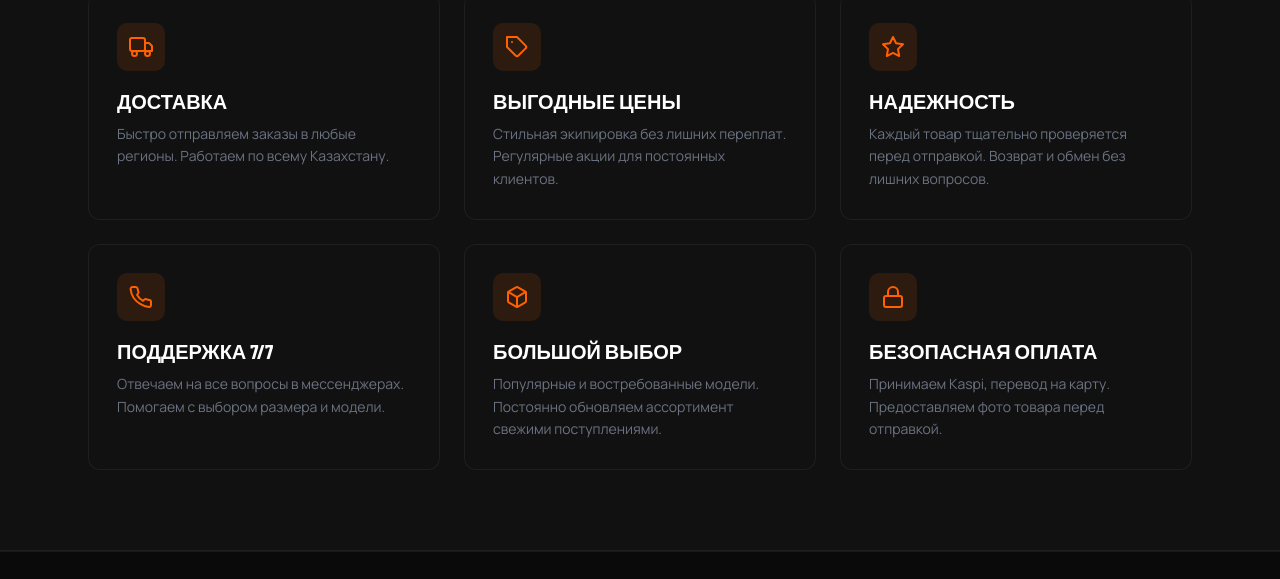
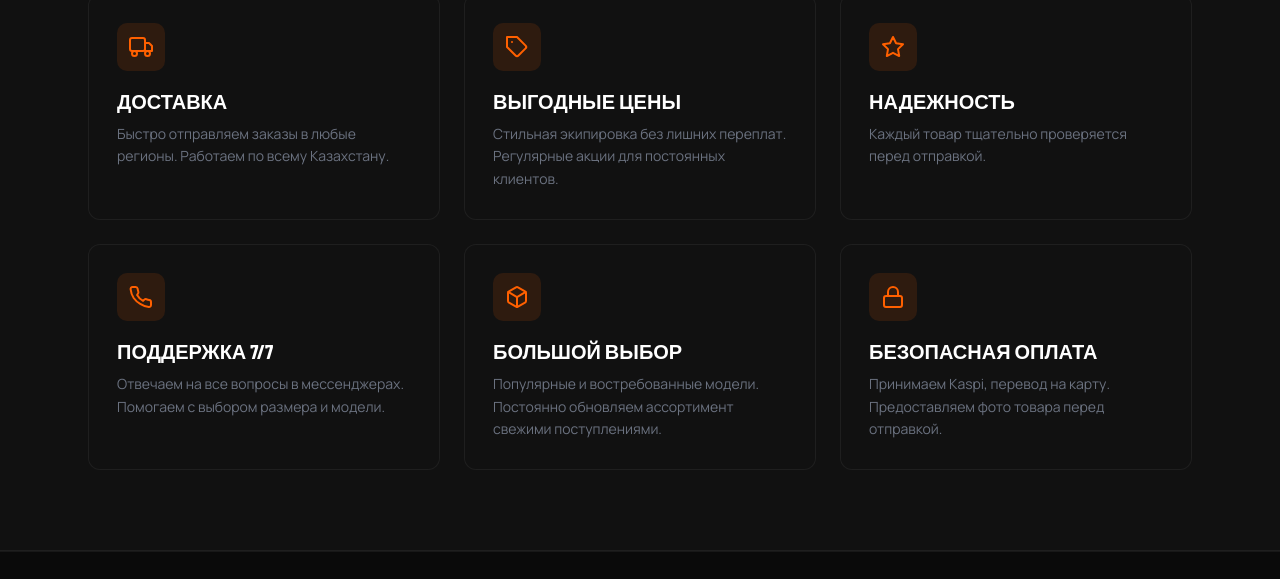
Before and after one commit to Asyl-ll/pikostore, a plain HTML site: page index.html in a window 1280 px wide. Shown: the part 2180-2759 px from the top of the page. Drawn offline with nearby package versions, Linux system fonts and the light colour scheme; a web font is replaced by a local one.

Commit message:
Update index.html

```diff
--- a/index.html
+++ b/index.html
@@ -578,7 +578,7 @@
             </svg>
           </div>
           <h3 class="font-display font-bold text-xl text-white uppercase mb-2">Надежность</h3>
-          <p class="text-gray-500 font-body text-sm leading-relaxed">Каждый товар тщательно проверяется перед отправкой. Возврат и обмен без лишних вопросов.</p>
+          <p class="text-gray-500 font-body text-sm leading-relaxed">Каждый товар тщательно проверяется перед отправкой.</p>
         </div>
 
         <div class="adv-card animate-fiu">
```
